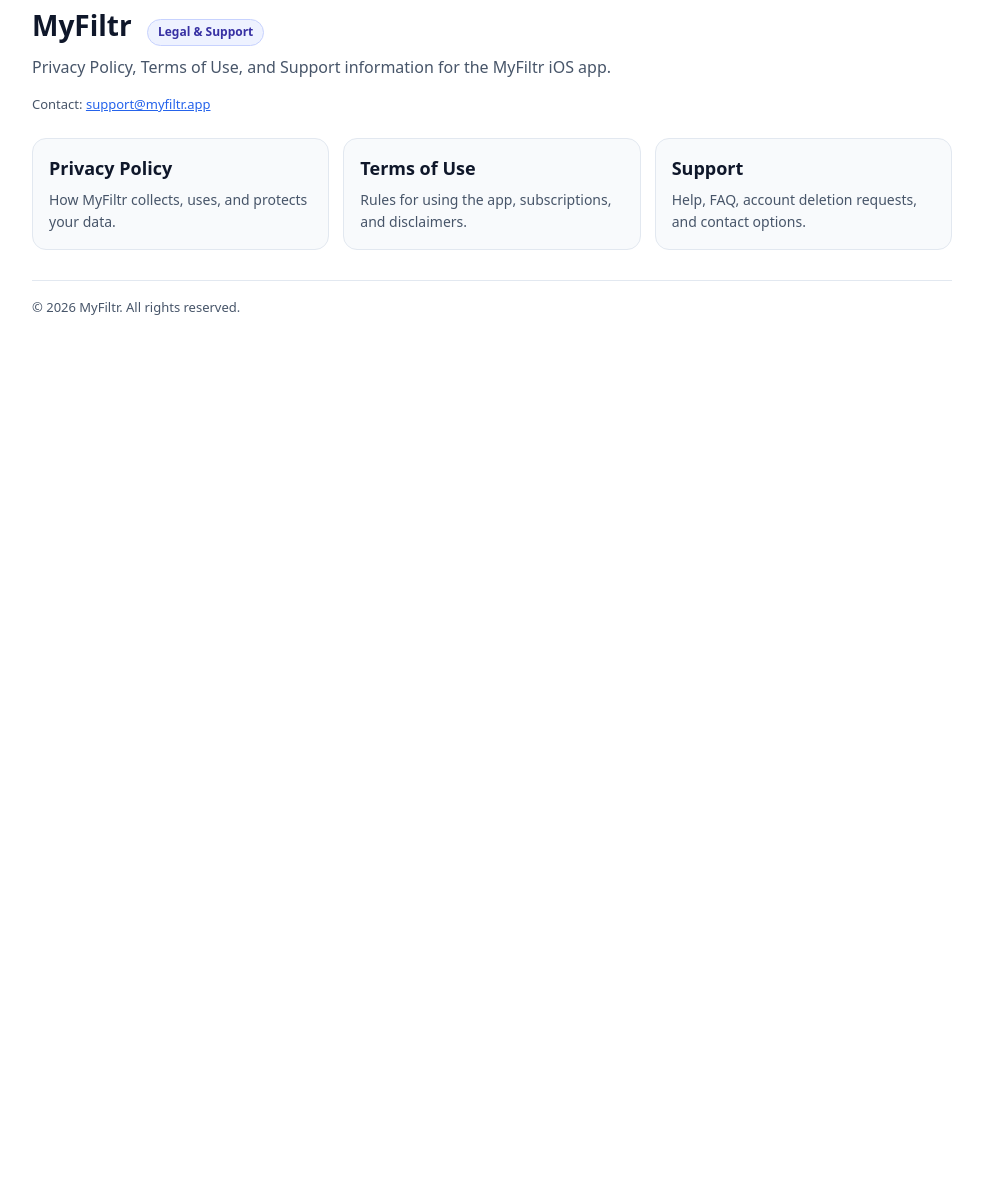
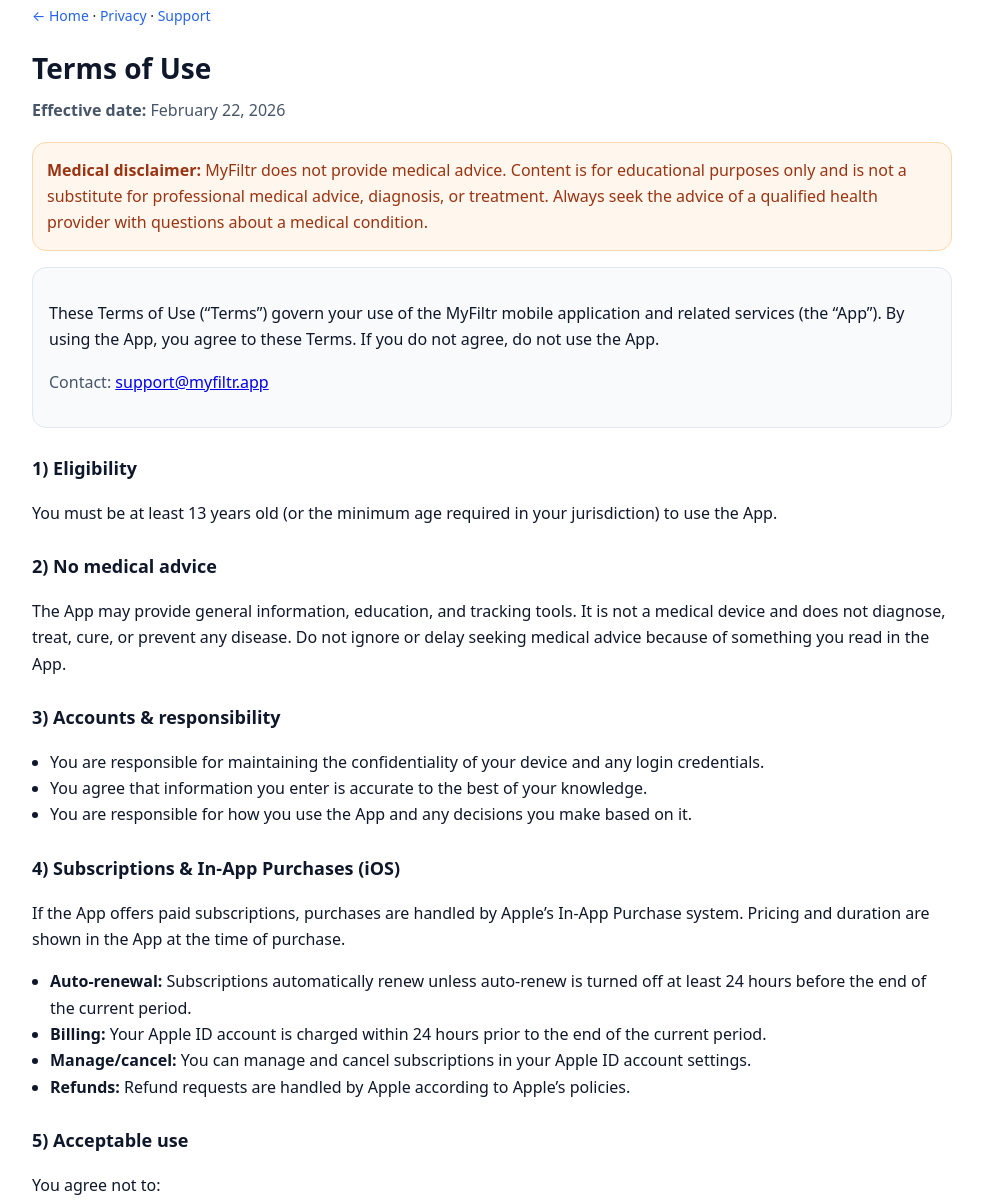
Before and after one commit to RedBackRubbish/myfiltr-legal, a plain HTML site: page terms.html in a window 1280 px wide. Shown: the part 36-1237 px from the top of the page, without its empty margins (148-1131 px from the left). Before the commit the page ends 800 px from the top, so only its background shows below. Drawn offline with Linux system fonts and the light colour scheme.

Commit message:
Update Terms of Use and related content

```diff
--- a/terms.html
+++ b/terms.html
@@ -3,55 +3,136 @@
 <head>
   <meta charset="utf-8" />
   <meta name="viewport" content="width=device-width, initial-scale=1" />
-  <title>MyFiltr — Legal & Support</title>
-  <meta name="description" content="MyFiltr app legal policies and support." />
+  <title>MyFiltr — Terms of Use</title>
+  <meta name="description" content="MyFiltr Terms of Use" />
   <style>
     :root{
       --bg:#ffffff; --fg:#0f172a; --muted:#475569; --card:#f8fafc; --border:#e2e8f0; --link:#2563eb;
+      --warnbg:#fff7ed; --warnfg:#9a3412; --warnbd:#fed7aa;
     }
-    body{margin:0;background:var(--bg);color:var(--fg);font:16px/1.55 system-ui,-apple-system,Segoe UI,Roboto,Helvetica,Arial;}
+    body{margin:0;background:var(--bg);color:var(--fg);font:16px/1.65 system-ui,-apple-system,Segoe UI,Roboto,Helvetica,Arial;}
     .wrap{max-width:920px;margin:0 auto;padding:40px 20px;}
-    header{margin-bottom:24px;}
-    h1{font-size:28px;margin:0 0 8px;}
-    p{margin:0 0 14px;color:var(--muted);}
-    .grid{display:grid;grid-template-columns:repeat(auto-fit,minmax(240px,1fr));gap:14px;margin-top:18px;}
-    a.card{display:block;background:var(--card);border:1px solid var(--border);border-radius:14px;padding:16px;text-decoration:none;color:inherit;}
-    a.card:hover{border-color:#cbd5e1;box-shadow:0 1px 10px rgba(15,23,42,.06);}
-    .card h2{font-size:18px;margin:0 0 6px;}
-    .card p{margin:0;color:var(--muted);font-size:14px;}
-    footer{margin-top:30px;padding-top:16px;border-top:1px solid var(--border);color:var(--muted);font-size:13px;}
-    .pill{display:inline-block;background:#eef2ff;color:#3730a3;border:1px solid #c7d2fe;border-radius:999px;padding:3px 10px;font-size:12px;margin-left:8px}
-    .small{font-size:13px;color:var(--muted)}
-    .link{color:var(--link)}
+    nav a{color:var(--link);text-decoration:none}
+    nav{margin-bottom:18px;font-size:14px}
+    h1{font-size:28px;margin:0 0 6px}
+    .meta{color:var(--muted);margin:0 0 18px}
+    h2{font-size:18px;margin:26px 0 8px}
+    ul{padding-left:18px}
+    .card{background:var(--card);border:1px solid var(--border);border-radius:14px;padding:16px}
+    .notice{background:var(--warnbg);border:1px solid var(--warnbd);color:var(--warnfg);border-radius:14px;padding:14px;margin:16px 0}
+    .muted{color:var(--muted)}
+    footer{margin-top:30px;padding-top:16px;border-top:1px solid var(--border);color:var(--muted);font-size:13px}
+    code{background:#f1f5f9;padding:2px 6px;border-radius:8px}
   </style>
 </head>
 <body>
   <div class="wrap">
-    <header>
-      <h1>MyFiltr <span class="pill">Legal & Support</span></h1>
-      <p>Privacy Policy, Terms of Use, and Support information for the MyFiltr iOS app.</p>
-      <p class="small">
-        Contact: <a class="link" href="mailto:support@myfiltr.app">support@myfiltr.app</a>
+    <nav>
+      <a href="/index.html">← Home</a> ·
+      <a href="/privacy.html">Privacy</a> ·
+      <a href="/support.html">Support</a>
+    </nav>
+
+    <h1>Terms of Use</h1>
+    <p class="meta"><strong>Effective date:</strong> February 22, 2026</p>
+
+    <div class="notice">
+      <strong>Medical disclaimer:</strong> MyFiltr does not provide medical advice. Content is for educational purposes only and is not a substitute for professional medical advice, diagnosis, or treatment.
+      Always seek the advice of a qualified health provider with questions about a medical condition.
+    </div>
+
+    <div class="card">
+      <p>
+        These Terms of Use (“Terms”) govern your use of the MyFiltr mobile application and related services (the “App”).
+        By using the App, you agree to these Terms. If you do not agree, do not use the App.
       </p>
-    </header>
+      <p class="muted">
+        Contact: <a href="mailto:support@myfiltr.app">support@myfiltr.app</a>
+      </p>
+    </div>
 
-    <section class="grid" aria-label="Pages">
-      <a class="card" href="/privacy.html">
-        <h2>Privacy Policy</h2>
-        <p>How MyFiltr collects, uses, and protects your data.</p>
-      </a>
-      <a class="card" href="/terms.html">
-        <h2>Terms of Use</h2>
-        <p>Rules for using the app, subscriptions, and disclaimers.</p>
-      </a>
-      <a class="card" href="/support.html">
-        <h2>Support</h2>
-        <p>Help, FAQ, account deletion requests, and contact options.</p>
-      </a>
-    </section>
+    <h2>1) Eligibility</h2>
+    <p>You must be at least 13 years old (or the minimum age required in your jurisdiction) to use the App.</p>
+
+    <h2>2) No medical advice</h2>
+    <p>
+      The App may provide general information, education, and tracking tools. It is not a medical device and does not diagnose, treat,
+      cure, or prevent any disease. Do not ignore or delay seeking medical advice because of something you read in the App.
+    </p>
+
+    <h2>3) Accounts & responsibility</h2>
+    <ul>
+      <li>You are responsible for maintaining the confidentiality of your device and any login credentials.</li>
+      <li>You agree that information you enter is accurate to the best of your knowledge.</li>
+      <li>You are responsible for how you use the App and any decisions you make based on it.</li>
+    </ul>
+
+    <h2>4) Subscriptions & In-App Purchases (iOS)</h2>
+    <p>
+      If the App offers paid subscriptions, purchases are handled by Apple’s In-App Purchase system.
+      Pricing and duration are shown in the App at the time of purchase.
+    </p>
+    <ul>
+      <li><strong>Auto-renewal:</strong> Subscriptions automatically renew unless auto-renew is turned off at least 24 hours before the end of the current period.</li>
+      <li><strong>Billing:</strong> Your Apple ID account is charged within 24 hours prior to the end of the current period.</li>
+      <li><strong>Manage/cancel:</strong> You can manage and cancel subscriptions in your Apple ID account settings.</li>
+      <li><strong>Refunds:</strong> Refund requests are handled by Apple according to Apple’s policies.</li>
+    </ul>
+
+    <h2>5) Acceptable use</h2>
+    <p>You agree not to:</p>
+    <ul>
+      <li>Use the App for unlawful purposes.</li>
+      <li>Attempt to reverse engineer, decompile, or interfere with the App’s security.</li>
+      <li>Use the App in a way that harms others or violates privacy.</li>
+      <li>Misuse the App’s content as professional medical guidance.</li>
+    </ul>
+
+    <h2>6) Intellectual property</h2>
+    <p>
+      The App and its content (excluding user-entered content) are owned by MyFiltr and/or its licensors and protected by applicable laws.
+      You receive a personal, non-transferable, revocable license to use the App for its intended purpose.
+    </p>
+
+    <h2>7) User content</h2>
+    <p>
+      You retain rights to content you enter into the App. You grant MyFiltr a limited license to host, process, and display this content
+      solely to operate the App and provide features to you.
+    </p>
+
+    <h2>8) Disclaimers</h2>
+    <p>
+      The App is provided “as is” and “as available” without warranties of any kind.
+      We do not guarantee the App will be uninterrupted or error-free, or that any outcomes will be achieved.
+    </p>
+
+    <h2>9) Limitation of liability</h2>
+    <p>
+      To the maximum extent permitted by law, MyFiltr will not be liable for indirect, incidental, special, consequential, or punitive damages,
+      or any loss of profits, data, use, or goodwill arising from your use of the App.
+    </p>
+
+    <h2>10) Termination</h2>
+    <p>
+      We may suspend or terminate access to the App if you violate these Terms or if needed for security, legal, or operational reasons.
+    </p>
+
+    <h2>11) Governing law</h2>
+    <p>
+      These Terms are governed by the laws of Queensland, Australia, without regard to conflict of law principles.
+    </p>
+
+    <h2>12) Changes to these Terms</h2>
+    <p>
+      We may update these Terms from time to time. We will update the “Effective date” above and, if changes are material,
+      we may provide additional notice in the App.
+    </p>
+
+    <h2>13) Contact</h2>
+    <p>Email: <a href="mailto:support@myfiltr.app">support@myfiltr.app</a></p>
 
     <footer>
-      <div>© <span id="y"></span> MyFiltr. All rights reserved.</div>
+      <div>© <span id="y"></span> MyFiltr.</div>
       <script>document.getElementById("y").textContent = new Date().getFullYear();</script>
     </footer>
   </div>
```
